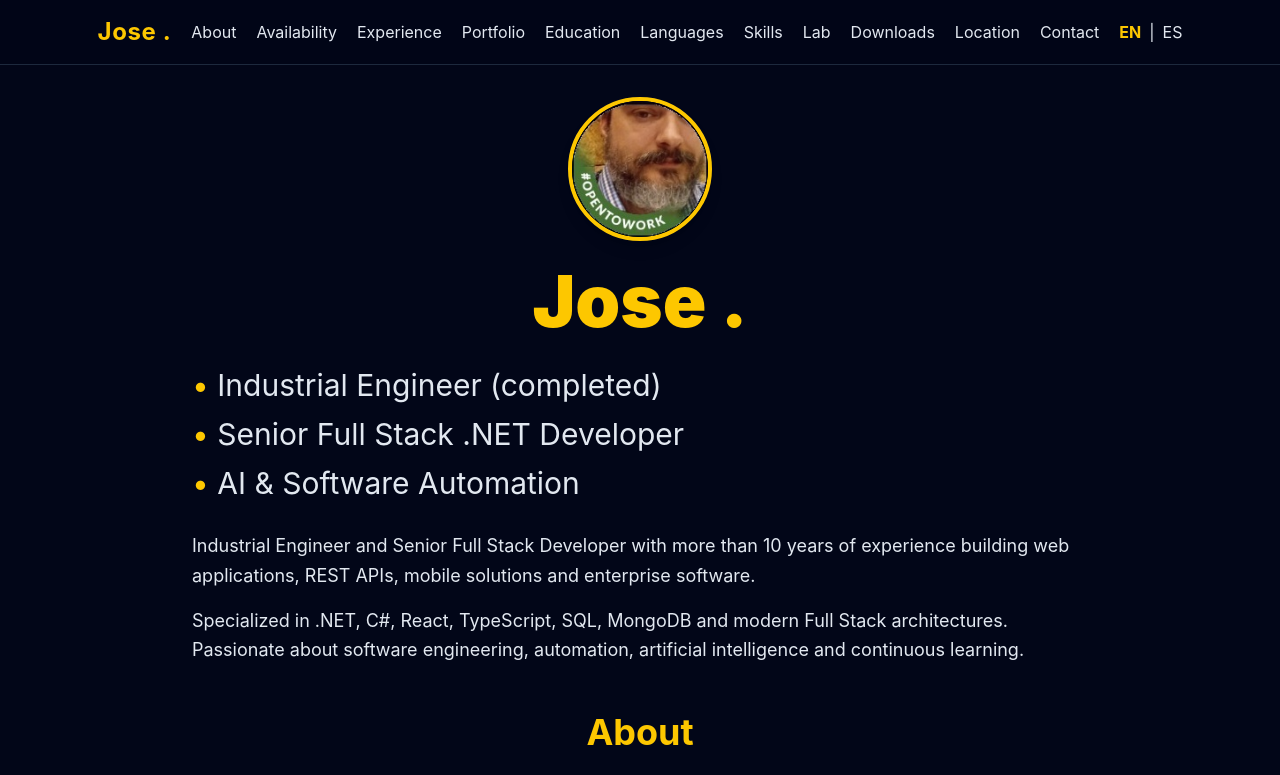
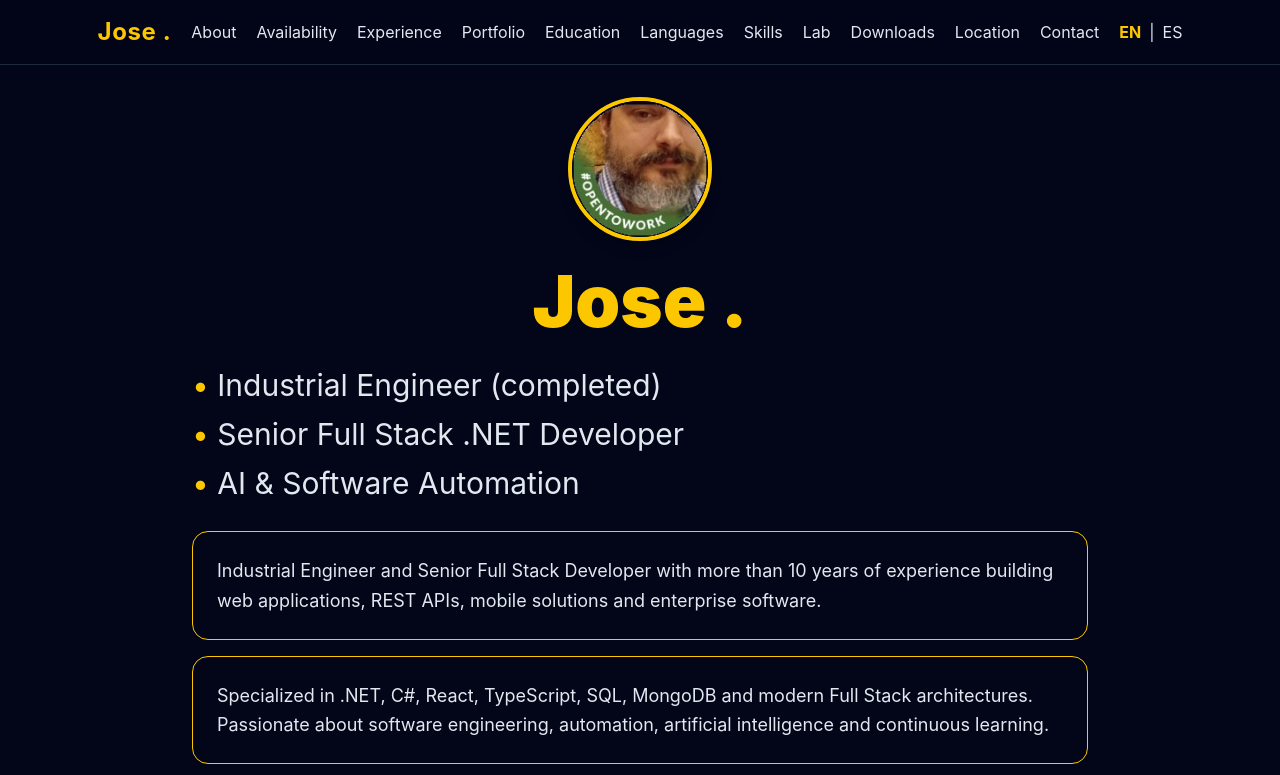
Before and after one commit to iamjosepunto/iamjosepunto.github.io, a React (Vite) app: page / in a window 1280 px wide. Shown: the top 775 px of the page. Built offline with nearby package versions, Linux system fonts and the light colour scheme.

Commit message:
Hero: recuadro con borde amarillo en cada parrafo

```diff
--- a/src/components/Hero.tsx
+++ b/src/components/Hero.tsx
@@ -95,6 +95,10 @@ const Hero = () => {
             text-lg
             leading-relaxed
             text-left
+            border
+            border-yellow-400
+            rounded-2xl
+            p-6
           "
         >
           {t("hero.description1")}
@@ -112,6 +116,10 @@ const Hero = () => {
             leading-relaxed
             mt-4
             text-left
+            border
+            border-yellow-400
+            rounded-2xl
+            p-6
           "
         >
           {t("hero.description2")}
```
